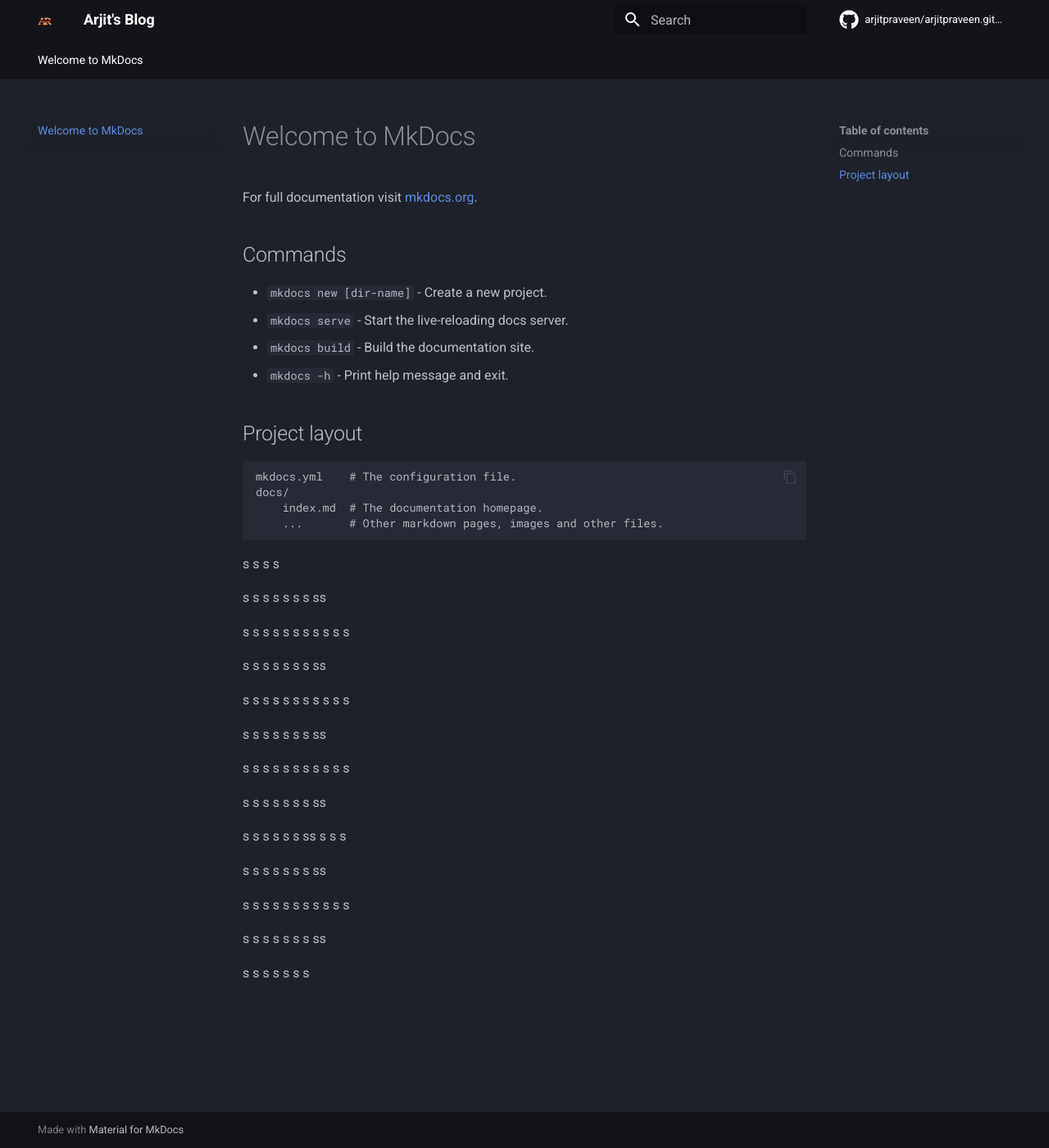
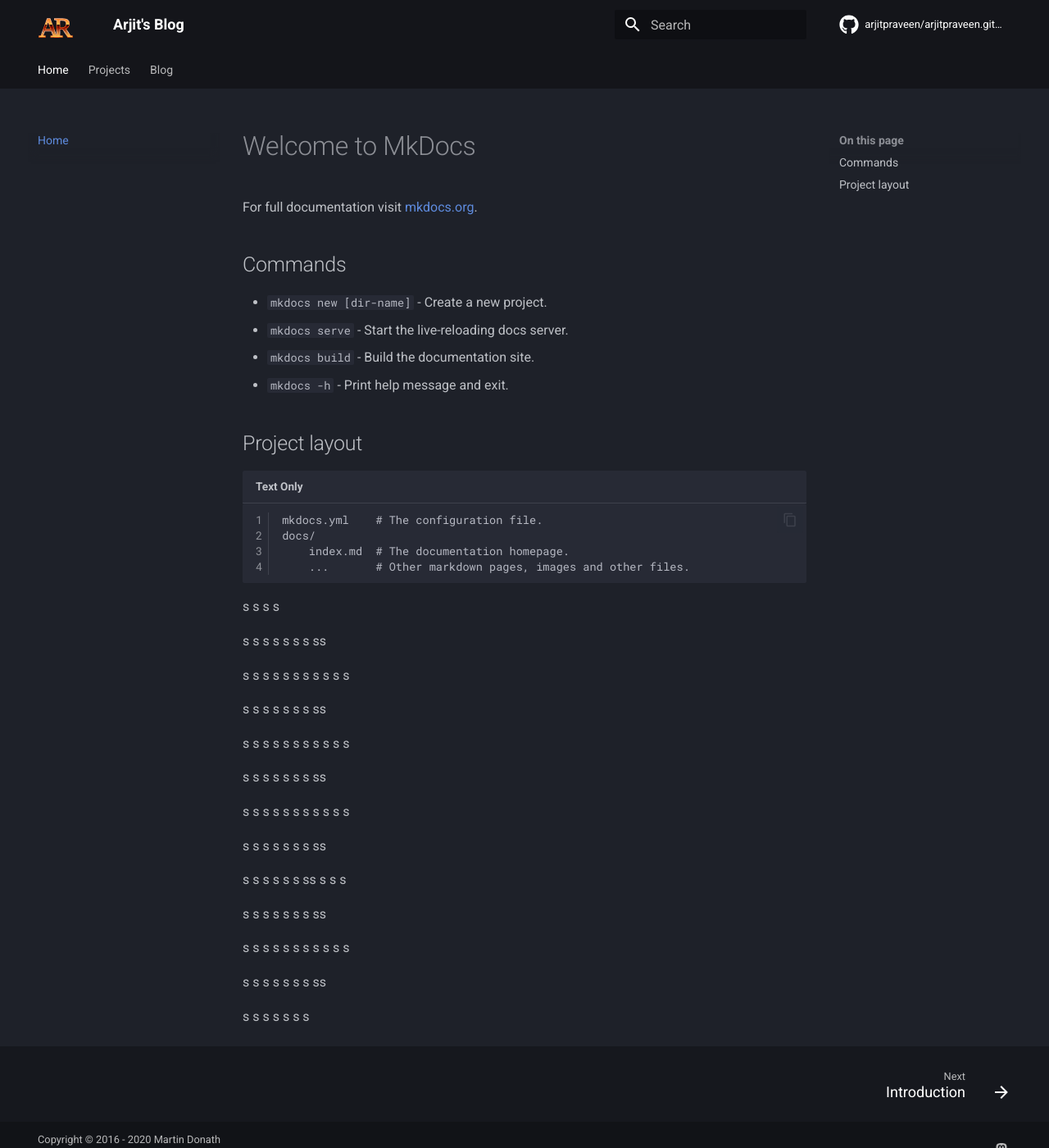
Before and after one commit to arjitpraveen/arjitpraveen.github.io, an MkDocs documentation site: the page built from docs/index.md, in a window 1280 px wide and 1400 px high. Shown: the whole window at 82% size. Built offline with MkDocs 1.6.1 and Material for MkDocs 9.7.7, drawn with Linux system fonts in a browser that asks for light colours; comment, search, counter and statistics services are not loaded.

```diff
--- /dev/null
+++ b/docs/assets/javascripts/mathjax.js
@@ -0,0 +1,19 @@
+window.MathJax = {
+  tex: {
+    inlineMath: [["\\(", "\\)"]],
+    displayMath: [["\\[", "\\]"]],
+    processEscapes: true,
+    processEnvironments: true
+  },
+  options: {
+    ignoreHtmlClass: ".*|",
+    processHtmlClass: "arithmatex"
+  }
+};
+
+document$.subscribe(() => {
+  MathJax.startup.output.clearCache()
+  MathJax.typesetClear()
+  MathJax.texReset()
+  MathJax.typesetPromise()
+})
--- /dev/null
+++ b/docs/assets/stylesheets/extra.css
@@ -0,0 +1,12 @@
+.md-header__button.md-logo {
+  margin-top: 0;
+  margin-bottom: 0;
+  padding-top: 0;
+  padding-bottom: 0;
+}
+
+.md-header__button.md-logo img,
+.md-header__button.md-logo svg {
+  height: 6em;
+  width: 6em;
+}
--- a/mkdocs.yml
+++ b/mkdocs.yml
@@ -1,25 +1,114 @@
 site_name: Arjit's Blog
 site_url: https://arjitpraveen.github.io
+site_author: Arjit Praveen
 repo_url: https://github.com/arjitpraveen/arjitpraveen.github.io
 repo_name: arjitpraveen/arjitpraveen.github.io
+
+# ============================= theme ===========================
 theme:
   name: material
   favicon: assets/images/bitmap.svg
   logo: assets/images/bitmap.svg
   icon:
     repo: fontawesome/brands/github
+    admonition:
+      note: octicons/tag-16
+      abstract: octicons/checklist-16
+      info: octicons/info-16
+      tip: octicons/squirrel-16
+      success: octicons/check-16
+      question: octicons/question-16
+      warning: octicons/alert-16
+      failure: octicons/x-circle-16
+      danger: octicons/zap-16
+      bug: octicons/bug-16
+      example: octicons/beaker-16
+      quote: octicons/quote-16
   features:
     - header.autohide
+    - navigation.top
     - navigation.tabs
-    # - navigation.tabs.sticky
     - navigation.instant
+    - navigation.instant.progress
+    - navigation.sections
+    - navigation.path
+    - toc.follow
+    - search.suggest
+    - navigation.footer
     - content.code.annotate
     - content.code.copy
-    - navigation.top
   palette:
     - media: "(prefers-color-scheme: dark)"
       scheme: slate
       primary: black
-      accent: indigo
+      accent: deep orange
   font:
     code: Roboto Mono
+# ===============================================================
+
+# ================ markdown extensions & plugins ================
+markdown_extensions:
+  - admonition
+  - attr_list
+  - def_list
+  - footnotes
+  - tables
+  - pymdownx.betterem
+  - pymdownx.blocks.caption
+  - pymdownx.caret
+  - pymdownx.mark
+  - pymdownx.tilde
+  - pymdownx.details
+  - pymdownx.highlight
+  - pymdownx.inlinehilite
+  - pymdownx.superfences
+  - pymdownx.keys
+  - pymdownx.snippets
+  - pymdownx.highlight:
+      anchor_linenums: true
+      linenums: true
+      line_spans: __span
+      auto_title: true
+  - pymdownx.tabbed:
+      alternate_style: true
+  - pymdownx.arithmatex:
+      generic: true
+  - pymdownx.emoji:
+      emoji_index: !!python/name:material.extensions.emoji.twemoji
+      emoji_generator: !!python/name:material.extensions.emoji.to_svg
+  - pymdownx.tasklist:
+      custom_checkbox: true
+      clickable_checkbox: true
+  - toc:
+      permalink: true
+      title: On this page
+
+plugins:
+  - blog
+  - typeset
+  - search
+# ===============================================================
+
+# ======================= navigation & footer =======================
+
+nav:
+  - Home: index.md
+  - Projects:
+    - CHIP-8 emulator:
+      - Introduction: "Projects/chip8-emulator/intro.md"
+  - Blog:
+    - blog/index.md
+
+extra:
+  social:
+    - icon: fontawesome/brands/mastodon
+      link: https://fosstodon.org/@squidfunk
+copyright: Copyright &copy; 2016 - 2020 Martin Donath
+
+# ===================================================================
+
+extra_css:
+  - assets/stylesheets/extra.css
+extra_javascript:
+  - assets/javascripts/mathjax.js
+  - https://unpkg.com/mathjax@3/es5/tex-mml-chtml.js
```
Also changed, not shown: docs/Projects/chip8-emulator/intro.md (added, +23 -0 lines), docs/blog/index.md (added, +1 -0 lines), 1 other file.
